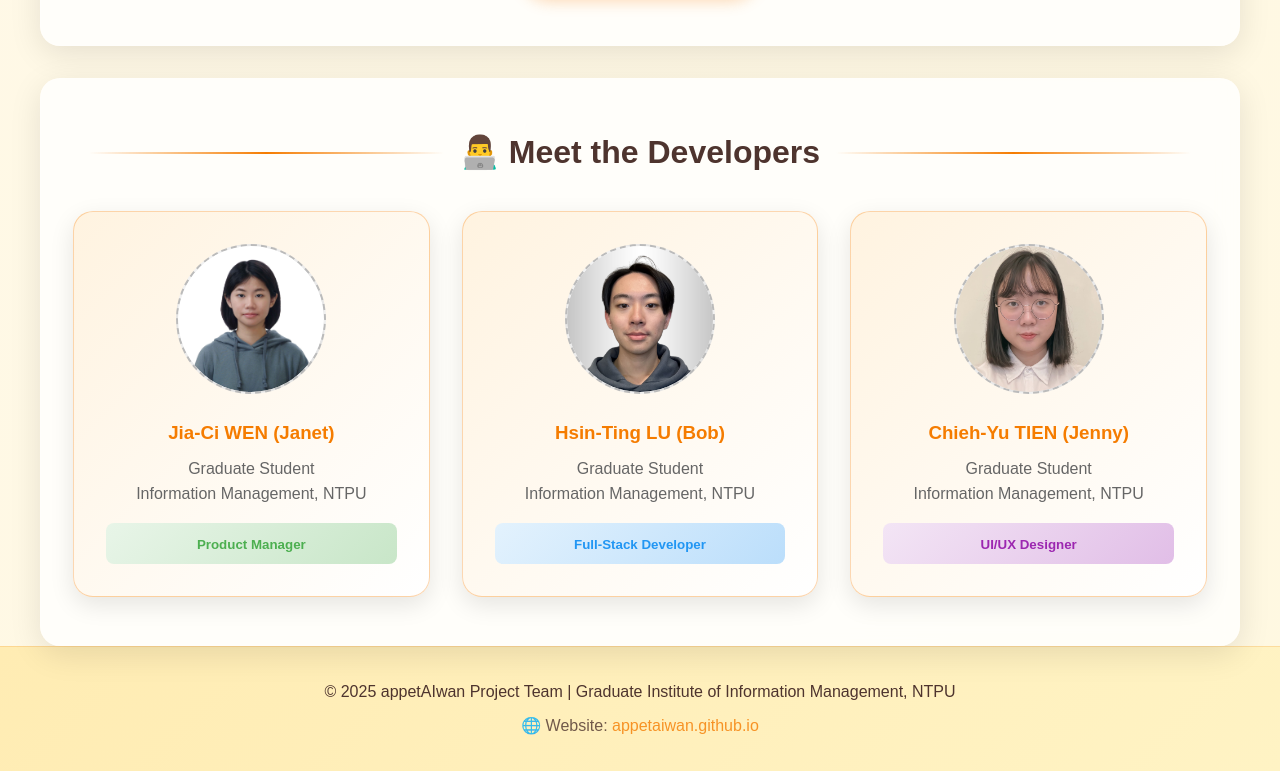
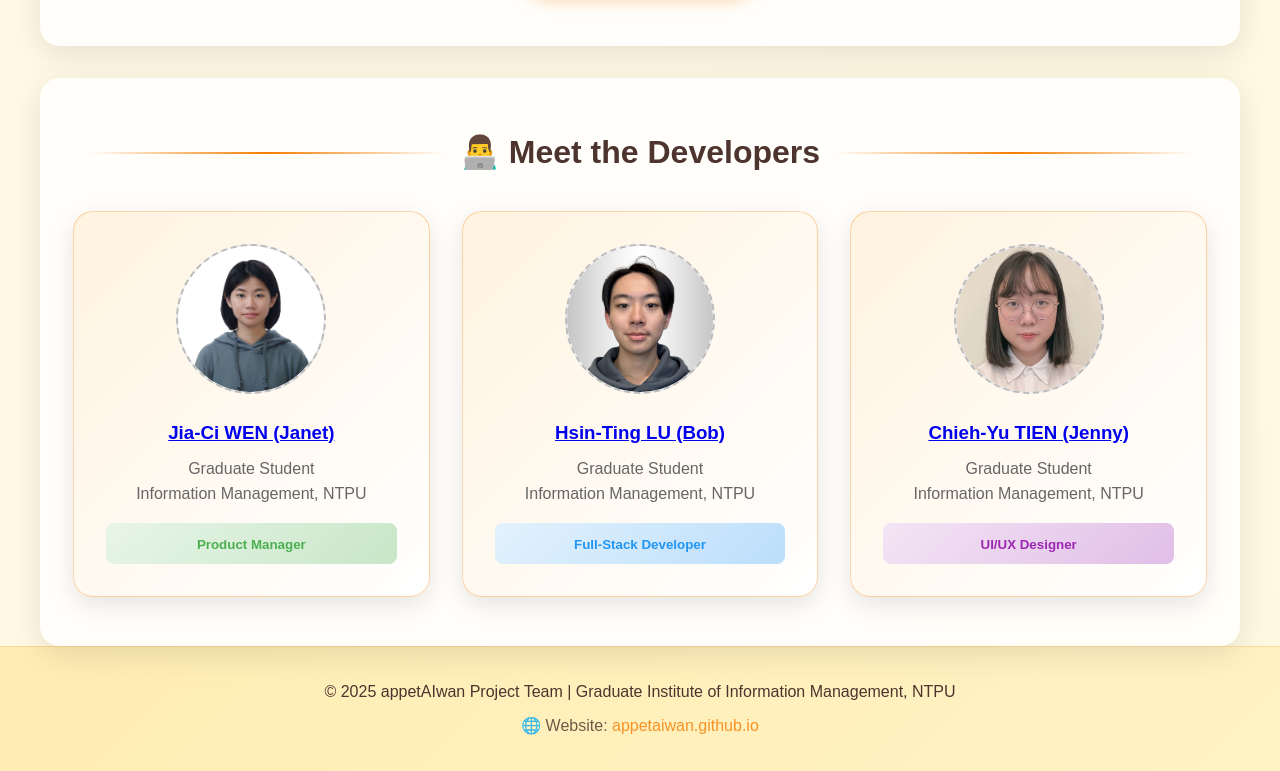
Before and after one commit to appetAIwan/appetAIwan.github.io, a plain HTML site: page index.html in a window 1280 px wide. Shown: the part 5244-6015 px from the top of the page. Drawn offline with Linux system fonts and the light colour scheme.

Commit message:
Add files via upload

```diff
--- a/index.html
+++ b/index.html
@@ -444,7 +444,7 @@ function closeQRCode() {
           <div class="image-placeholder team-image">
             <img src="assets\img\Janet.jpg" alt="描述文字" />
           </div>
-          <h3 class="team-name">Jia-Ci WEN (Janet)</h3>
+          <h3 class="team-name"><a href="https://ijanetwen.github.io/" target="_blank">Jia-Ci WEN (Janet)</a></h3>
           <p class="team-info">
             Graduate Student<br />Information Management, NTPU
           </p>
@@ -456,7 +456,7 @@ function closeQRCode() {
           <div class="image-placeholder team-image">
             <img src="assets\img\bob_photo.png" alt="描述文字" />
           </div>
-          <h3 class="team-name">Hsin-Ting LU (Bob)</h3>
+          <h3 class="team-name"><a href="https://luboblu.github.io/" target="_blank">Hsin-Ting LU (Bob)</a></h3>
           <p class="team-info">
             Graduate Student<br />Information Management, NTPU
           </p>
@@ -468,7 +468,7 @@ function closeQRCode() {
           <div class="image-placeholder team-image">
             <img src="assets\img\Jenny.jpg" alt="描述文字" />
           </div>
-          <h3 class="team-name">Chieh-Yu TIEN (Jenny)</h3>
+          <h3 class="team-name"><a href="https://jennytien.github.io/" target="_blank">Chieh-Yu TIEN (Jenny)</a></h3>
           <p class="team-info">
             Graduate Student<br />Information Management, NTPU
           </p>
```
